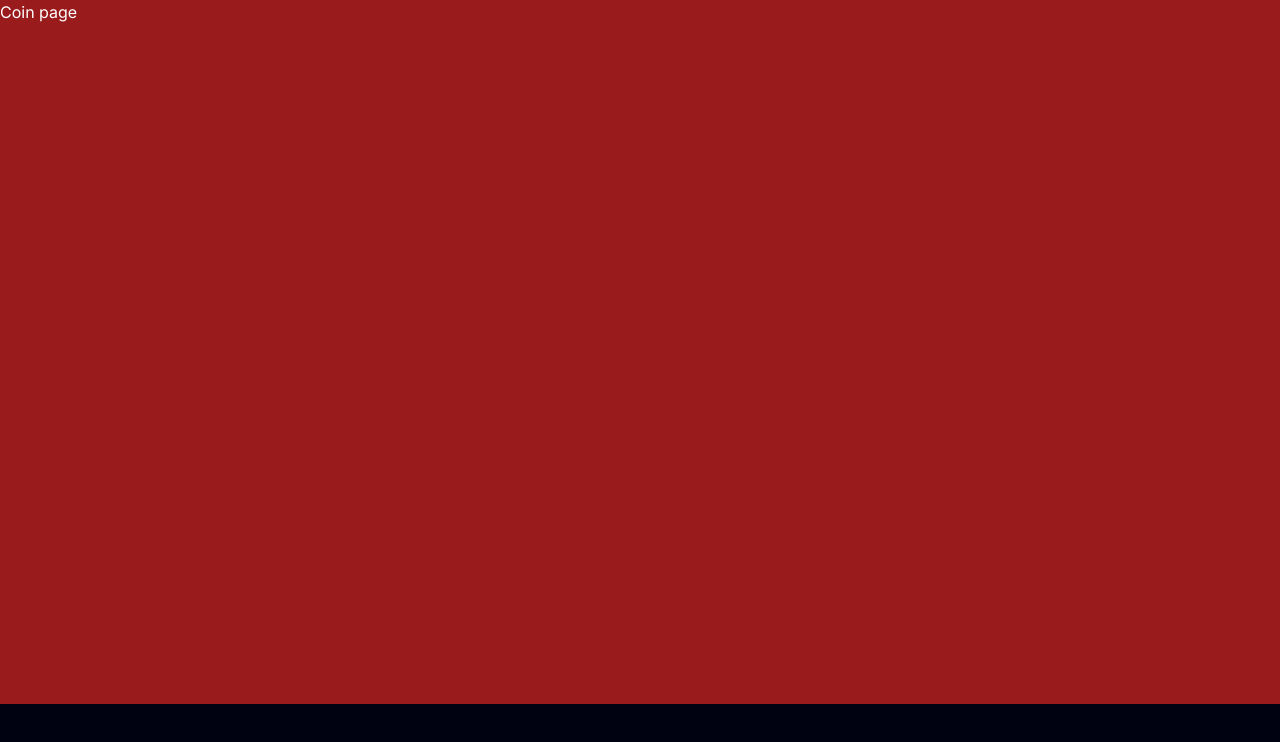
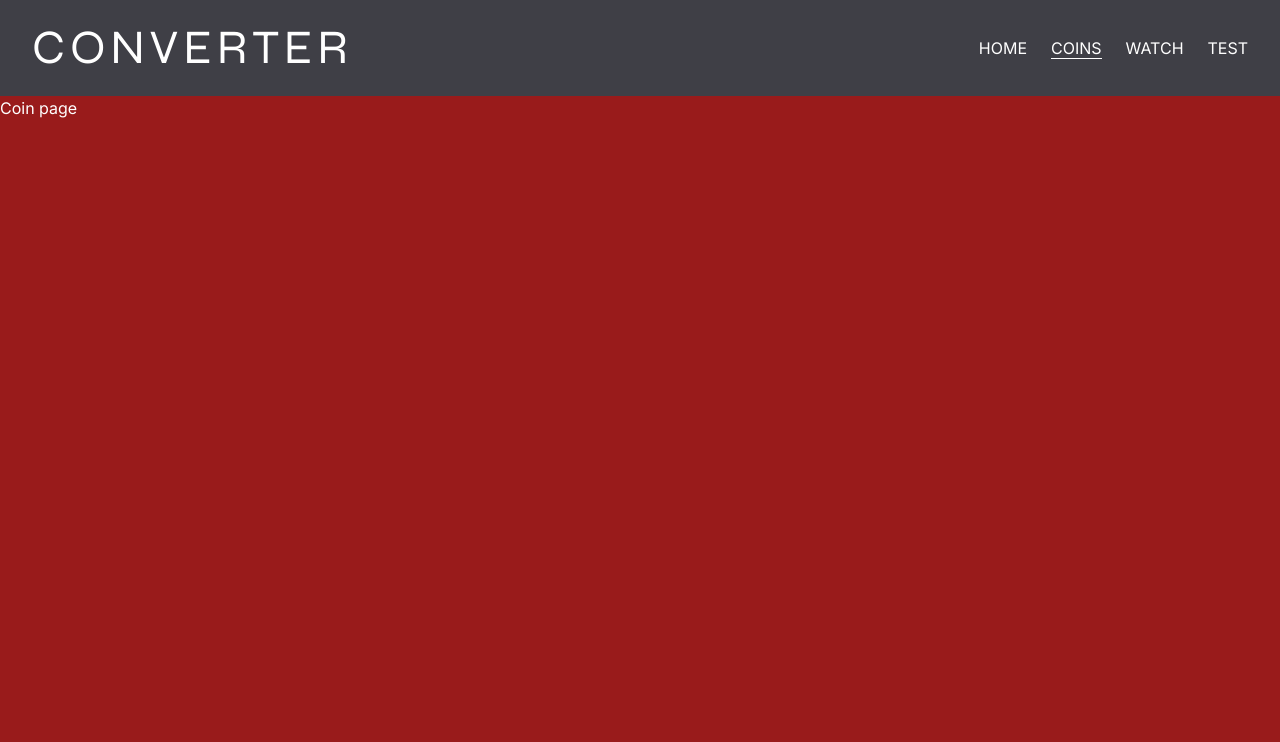
Before and after one commit to MathieuSchaff/converter, a Next.js app: page /coins in a window 1280 px wide. Shown: the top 742 px of the page. Built offline with nearby package versions, Linux system fonts and the light colour scheme.

Commit message:
changes metadata in layout

```diff
--- a/src/app/layout.tsx
+++ b/src/app/layout.tsx
@@ -1,12 +1,12 @@
 import './globals.css'
 import type { Metadata } from 'next'
-import { Inter } from 'next/font/google'
 
-const inter = Inter({ subsets: ['latin'] })
 
+import { syne, inter } from "../utils/fonts"
+import Header from './_components/Header'
 export const metadata: Metadata = {
-  title: 'Create Next App',
-  description: 'Generated by create next app',
+  title: 'Converter',
+  description: 'Convert Ethereum (ETH) to Wei and Gwei',
 }
 
 export default function RootLayout({
@@ -15,8 +15,10 @@ export default function RootLayout({
   children: React.ReactNode
 }) {
   return (
-    <html lang="en">
-      <body className={inter.className}>{children}</body>
+    <html lang="en" className={`${syne.variable} ${inter.variable}`}>
+      <body className={inter.className}>
+        <Header />
+        {children}</body>
     </html>
   )
 }
```
